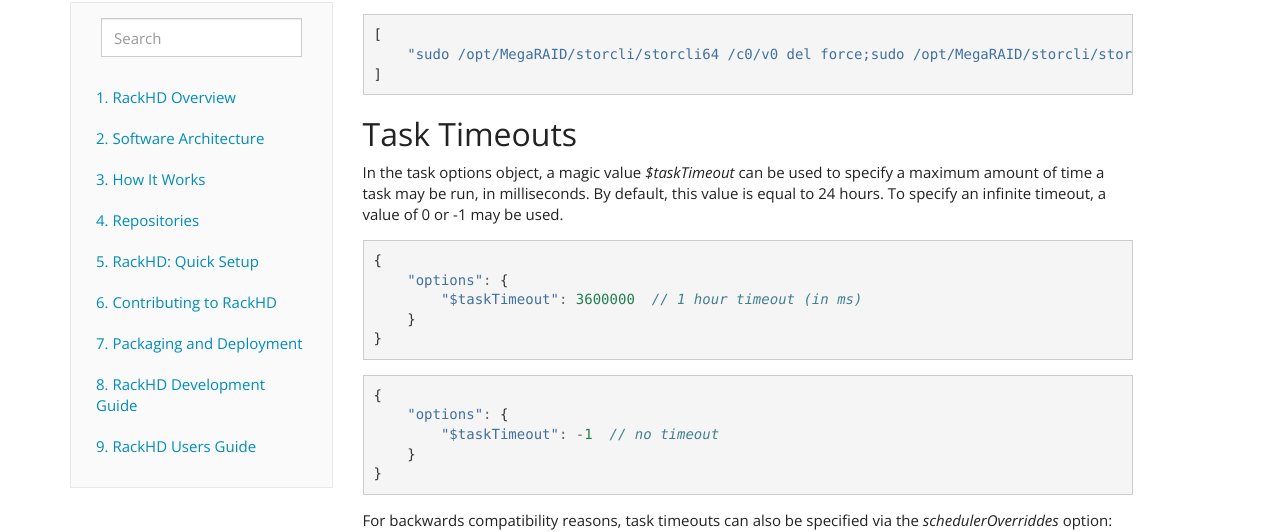
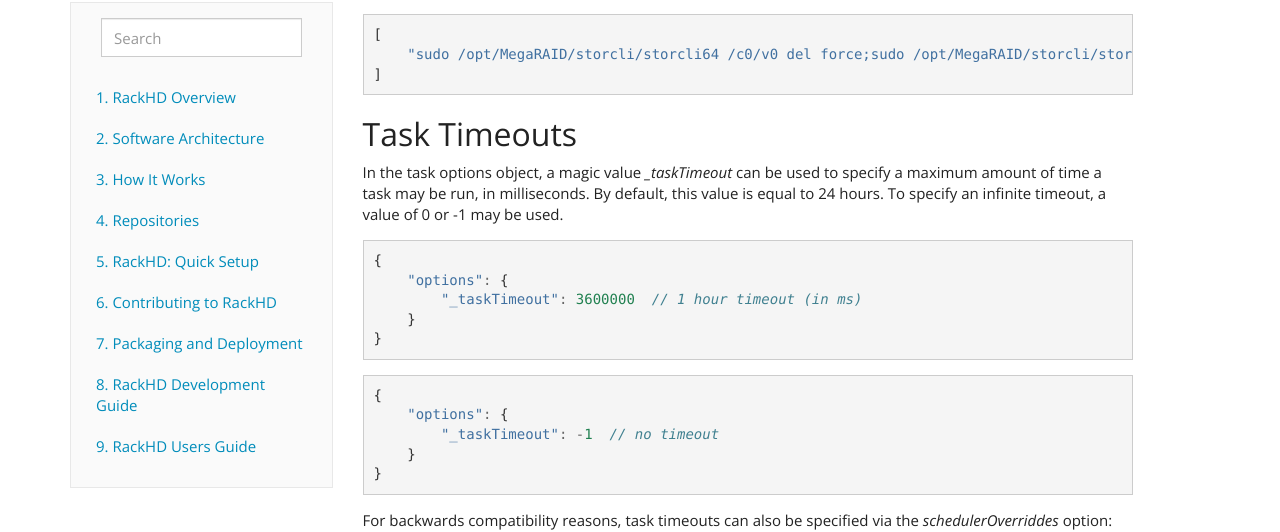
Before and after one commit to RackHD/docs, a Sphinx documentation site: the page built from docs/rackhd/tasks.rst, in a window 1280 px wide and 900 px high, scrolled down 7630 px. Shown: the part 98-630 px from the top of the window. Built offline with Sphinx 7.4.7, drawn with Linux system fonts in a browser that asks for light colours.

```diff
--- a/docs/rackhd/configuration.rst
+++ b/docs/rackhd/configuration.rst
@@ -85,6 +85,8 @@ The following table describes the configuration parameters in config.json:
       - External facing IP address of the API server
     * - apiServerPort
       - External facing port of the API server
+    * - dhcpLeasesPath
+      - Path to dhcpd.leases file.
     * - dhcpGateway
       - Gateway IP for the network for DHCP
     * - dhcpProxyBindAddress
--- a/docs/rackhd/tasks.rst
+++ b/docs/rackhd/tasks.rst
@@ -411,7 +411,7 @@ If a user overrides ``deleteAll`` to be false, and ``raidIds`` to be ``[0,1,2]``
 Task Timeouts
 ^^^^^^^^^^^^^^^^^^^^^^^
 
-In the task options object, a magic value `$taskTimeout` can be used to specify a maximum
+In the task options object, a magic value `_taskTimeout` can be used to specify a maximum
 amount of time a task may be run, in milliseconds. By default, this value is equal to 24 hours.
 To specify an infinite timeout, a value of 0 or -1 may be used.
 
@@ -419,7 +419,7 @@ To specify an infinite timeout, a value of 0 or -1 may be used.
 
     {
         "options": {
-            "$taskTimeout": 3600000  // 1 hour timeout (in ms)
+            "_taskTimeout": 3600000  // 1 hour timeout (in ms)
         }
     }
 
@@ -427,7 +427,7 @@ To specify an infinite timeout, a value of 0 or -1 may be used.
 
     {
         "options": {
-            "$taskTimeout": -1  // no timeout
+            "_taskTimeout": -1  // no timeout
         }
     }
 
```
